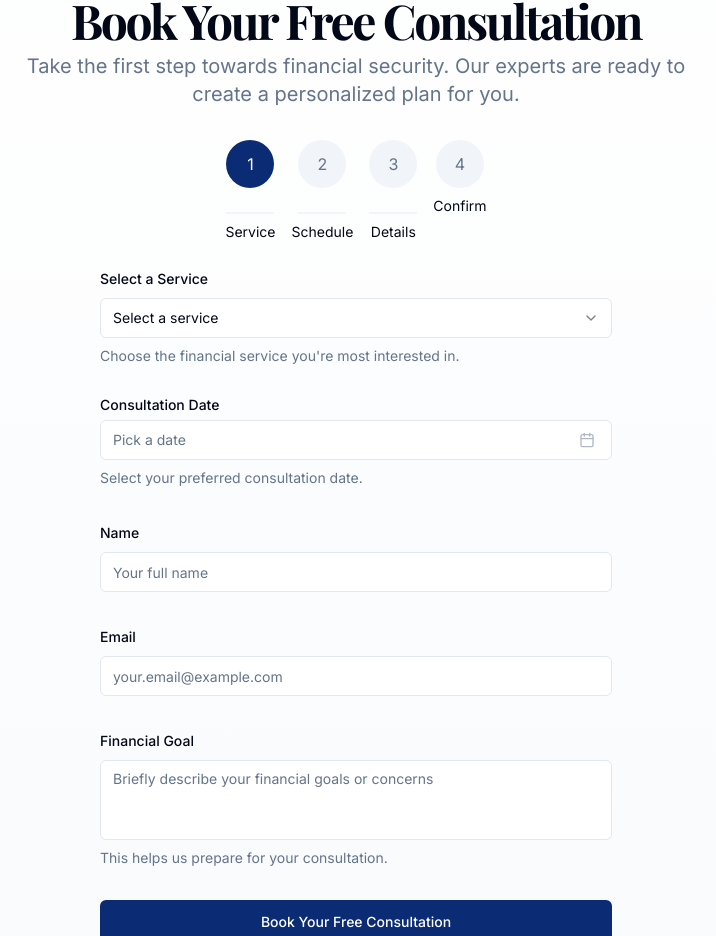
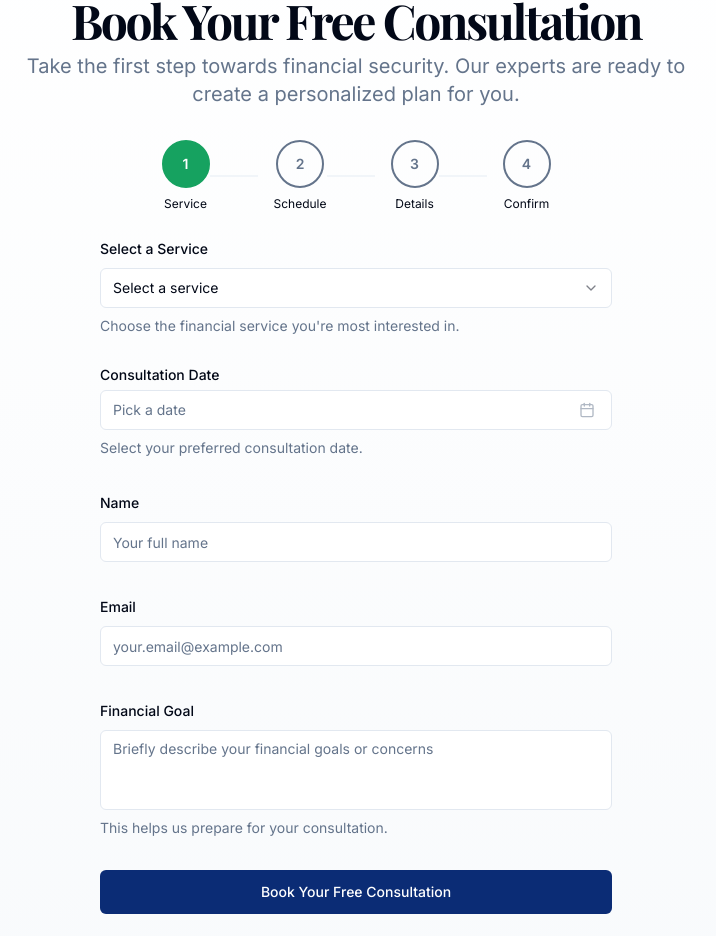
Before and after one commit to yskooo/changfinancials, a Next.js app: page / in a window 1280 px wide. Shown: the part 4423-5359 px from the top of the page, without its empty margins (284-1000 px from the left). Built offline with nearby package versions, Linux system fonts and the light colour scheme.

Commit message:
Update book-consultation.tsx

```diff
--- a/app/components/book-consultation.tsx
+++ b/app/components/book-consultation.tsx
@@ -1,5 +1,8 @@
+'use client'
+import { useState } from "react"
 import { ConsultationForm } from "./consultation-form"
 import { FadeIn } from "./fade-in"
+import { cn } from "@/lib/utils"
 
 export function BookConsultation() {
   const steps = [
@@ -8,6 +11,8 @@ export function BookConsultation() {
     { number: 3, title: "Details" },
     { number: 4, title: "Confirm" },
   ]
+
+  const [currentStep, setCurrentStep] = useState(1)
 
   return (
     <section
@@ -30,26 +35,35 @@ export function BookConsultation() {
             </FadeIn>
           </div>
         </div>
+
+        {/* Stepper UI */}
         <div className="mx-auto max-w-lg space-y-6 mt-8">
-          <div className="flex justify-center space-x-4">
+          <div className="flex justify-center items-center space-x-4">
             {steps.map((step, index) => (
-              <FadeIn key={step.number} direction="down" delay={0.2 + index * 0.1}>
-                <div className="flex flex-col items-center">
+              <div key={step.number} className="flex items-center">
+                <div className="relative flex flex-col items-center">
                   <div
-                    className={`flex h-12 w-12 items-center justify-center rounded-full ${
-                      step.number === 1 ? "bg-primary text-primary-foreground" : "bg-muted text-muted-foreground"
-                    }`}
+                    className={cn(
+                      "w-12 h-12 flex items-center justify-center rounded-full border-2 text-sm font-semibold transition-colors",
+                      currentStep >= step.number
+                        ? "border-secondary bg-secondary text-white"
+                        : "border-muted-foreground text-muted-foreground"
+                    )}
                   >
                     {step.number}
                   </div>
-                  {index < steps.length - 1 && <div className="h-0.5 w-12 self-center bg-muted mt-6" />}
-                  <span className="text-sm mt-2">{step.title}</span>
+                  <span className="mt-2 text-xs">{step.title}</span>
                 </div>
-              </FadeIn>
+                {index < steps.length - 1 && (
+                  <div className={cn("w-12 h-0.5", currentStep > step.number ? "bg-secondary" : "bg-muted")} />
+                )}
+              </div>
             ))}
           </div>
+
+          {/* Consultation Form with Step Control */}
           <FadeIn delay={0.6}>
-            <ConsultationForm />
+            <ConsultationForm currentStep={currentStep} setCurrentStep={setCurrentStep} />
           </FadeIn>
         </div>
       </div>
```
